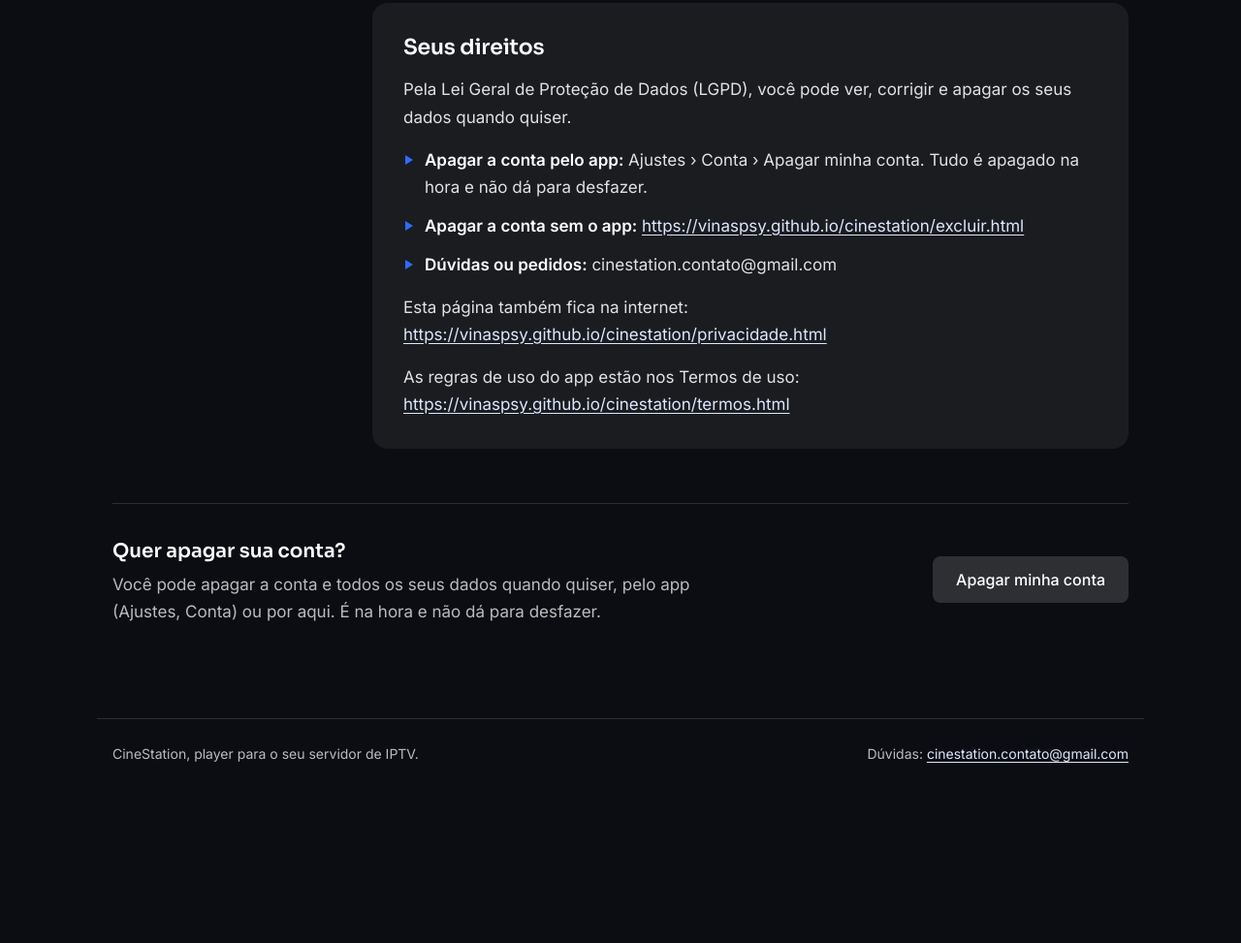
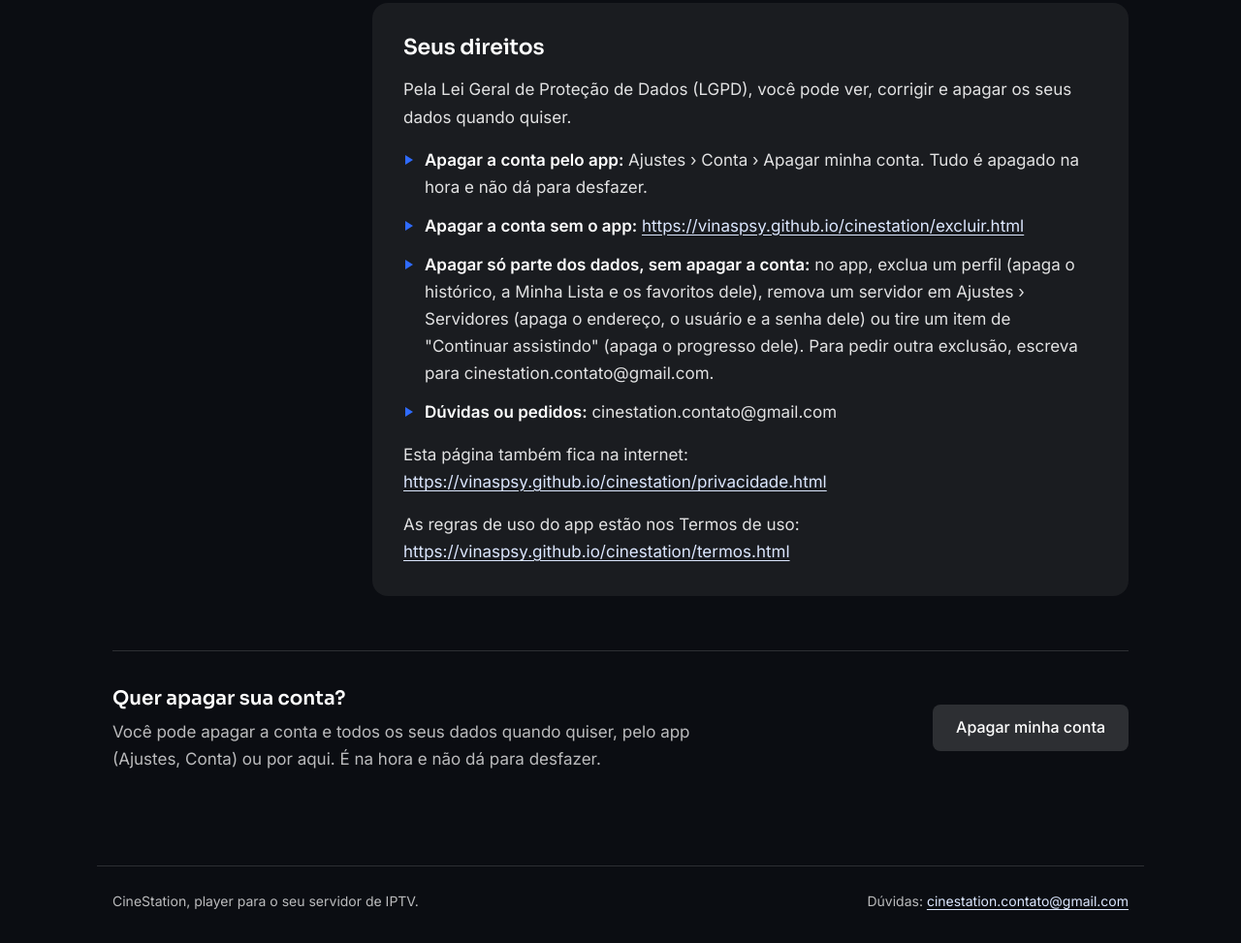
Before and after one commit to vinaspsy/cinestation, a plain HTML site: page privacidade.html in a window 1280 px wide. Shown: the part 2210-3183 px from the top of the page at 97% size. Before the commit the page ends 3031 px from the top, so only its background shows below. Drawn offline with Linux system fonts and the light colour scheme.

Commit message:
Privacidade: como apagar só parte dos dados

```diff
--- a/privacidade.html
+++ b/privacidade.html
@@ -284,6 +284,7 @@ input:focus-visible { border-color: var(--tinta); }
 <ul>
 <li><strong>Apagar a conta pelo app:</strong> Ajustes › Conta › Apagar minha conta. Tudo é apagado na hora e não dá para desfazer.</li>
 <li><strong>Apagar a conta sem o app:</strong> <a href="https://vinaspsy.github.io/cinestation/excluir.html">https://vinaspsy.github.io/cinestation/excluir.html</a></li>
+<li><strong>Apagar só parte dos dados, sem apagar a conta:</strong> no app, exclua um perfil (apaga o histórico, a Minha Lista e os favoritos dele), remova um servidor em Ajustes › Servidores (apaga o endereço, o usuário e a senha dele) ou tire um item de &quot;Continuar assistindo&quot; (apaga o progresso dele). Para pedir outra exclusão, escreva para cinestation.contato@gmail.com.</li>
 <li><strong>Dúvidas ou pedidos:</strong> cinestation.contato@gmail.com</li>
 </ul>
 <p>Esta página também fica na internet: <a href="https://vinaspsy.github.io/cinestation/privacidade.html">https://vinaspsy.github.io/cinestation/privacidade.html</a></p>
```
